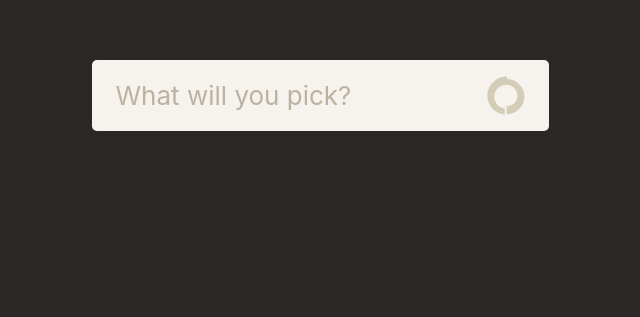
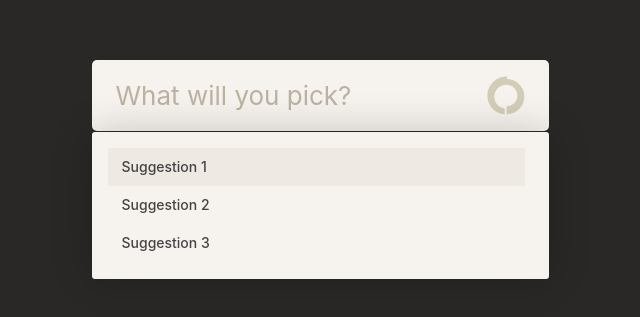
Before and after one commit to joakin/routine-take-home, a Vue app: page / in a window 1280 px wide. Shown: the part 305-622 px from the top of the page, without its empty margins (320-960 px from the left). Built offline with nearby package versions, Linux system fonts and the light colour scheme.

Commit message:
Add console suggestions initial version

```diff
--- a/src/App.vue
+++ b/src/App.vue
@@ -1,11 +1,29 @@
 <script setup lang="ts">
 import ConsoleInput from "./components/ConsoleInput.vue";
+import ConsoleSuggestions from "./components/ConsoleSuggestions.vue";
+
+const suggestions = ["Suggestion 1", "Suggestion 2", "Suggestion 3"];
 </script>
 
 <template>
   <main>
-    <ConsoleInput />
+    <div class="console">
+      <ConsoleInput />
+      <ConsoleSuggestions
+        class="console-suggestions"
+        :suggestions="suggestions"
+      />
+    </div>
   </main>
 </template>
 
-<style scoped></style>
+<style scoped>
+.console {
+  position: relative;
+}
+.console-suggestions {
+  position: absolute;
+  top: 74px;
+  left: 0;
+}
+</style>
--- a/src/assets/base.css
+++ b/src/assets/base.css
@@ -1,12 +1,40 @@
 /* semantic color variables for this project */
 :root {
-  --background-color: #292827;
-  --color-text: #444444;
+  --color-grey-1: #f6f3ee;
+  --color-grey-2: #a9a9a9;
+  --color-grey-3: #bbb2a1;
+  --color-grey-4: #d3cdb8;
+  --color-grey-5: #eee9e3;
+  --color-grey-6: #f2ede5;
+  --color-grey-7: #f9f6f3;
+  --color-black: #444444;
+  --color-figma-bg: #292827;
 
-  --background-color-light: #f6f3ee;
-  --color-text-light: #444444;
+  --background-color-dark: var(--color-figma-bg);
+  --color-text-dark: var(--color-grey-1);
 
-  --color-text-placeholder: #bbb2a1;
+  --background-color: var(--color-grey-1);
+  --background-color-selected: var(--color-grey-5);
+
+  --color-text: var(--color-black);
+
+  --color-text-placeholder: var(--color-grey-3);
+
+  --space-xxxs: 8px;
+  --space-xxs: 10px;
+  --space-xs: 12px;
+  --space-s: 14px;
+  --space: 16px;
+  --space-l: 24px;
+  --space-xl: 32px;
+
+  --font-weight: 400;
+  --font-weight-md: 500;
+
+  --font-size-s: 14px;
+  --font-size-m: 16px;
+  --font-size-l: 20px;
+  --font-size-xl: 26px;
 }
 
 *,
@@ -14,7 +42,6 @@
 *::after {
   box-sizing: border-box;
   margin: 0;
-  font-weight: normal;
 }
 
 body {
@@ -22,8 +49,8 @@ body {
   transition:
     color 0.5s,
     background-color 0.5s;
-  background: var(--background-color);
-  color: var(--color-text);
+  background: var(--background-color-dark);
+  color: var(--color-text-dark);
 }
 
 input,
@@ -31,8 +58,9 @@ select,
 td,
 button,
 textarea {
-  background-color: var(--background-color-light);
+  background-color: var(--background-color);
   color: var(--color-text);
+  font-weight: var(--font-weight);
 }
 
 body,
@@ -52,8 +80,21 @@ textarea {
     Ubuntu,
     Cantarell,
     sans-serif;
-  font-size: 16px;
+  font-size: var(--font-size-m);
   text-rendering: optimizeLegibility;
   -webkit-font-smoothing: antialiased;
   -moz-osx-font-smoothing: grayscale;
 }
+
+a {
+  text-decoration: none;
+  color: hsla(160, 100%, 37%, 1);
+  transition: 0.4s;
+  padding: 3px;
+}
+
+@media (hover: hover) {
+  a:hover {
+    background-color: hsla(160, 100%, 37%, 0.2);
+  }
+}
--- a/src/assets/main.css
+++ b/src/assets/main.css
@@ -6,19 +6,6 @@
   padding: 2rem;
 }
 
-a {
-  text-decoration: none;
-  color: hsla(160, 100%, 37%, 1);
-  transition: 0.4s;
-  padding: 3px;
-}
-
-@media (hover: hover) {
-  a:hover {
-    background-color: hsla(160, 100%, 37%, 0.2);
-  }
-}
-
 @media (min-width: 1024px) {
   body {
     display: flex;
--- a/src/components/ConsoleInput.vue
+++ b/src/components/ConsoleInput.vue
@@ -20,17 +20,20 @@ const onInput = (event: Event) => {
 
 <style scoped>
 input {
-  --x-spacing: 24px;
   width: 100%;
-  padding: 16px var(--x-spacing);
-  font-size: 26px;
+  padding: var(--space) var(--space-l);
+
+  font-size: var(--font-size-xl);
   line-height: 39px;
+
   border-radius: 5px;
+
   border: none;
   outline: none;
+
   background-image: url("../assets/logo.svg");
   background-repeat: no-repeat;
-  background-position: calc(100% - var(--x-spacing)) center;
+  background-position: calc(100% - var(--space-l)) center;
 }
 
 input.no-background {
--- /dev/null
+++ b/src/components/ConsoleSuggestionItem.vue
@@ -0,0 +1,31 @@
+<script setup>
+import { defineProps } from "vue";
+
+const props = defineProps({
+  selected: Boolean,
+});
+</script>
+
+<template>
+  <div
+    class="console-suggestion-item"
+    v-bind:class="{ selected: props.selected }"
+  >
+    <slot />
+  </div>
+</template>
+
+<style scoped>
+.console-suggestion-item {
+  font-weight: var(--font-weight-md);
+  font-size: var(--font-size-s);
+
+  padding: var(--space-xxxs) var(--space-s);
+
+  border-radius: 1px;
+}
+
+.selected {
+  background-color: var(--background-color-selected);
+}
+</style>
--- /dev/null
+++ b/src/components/ConsoleSuggestions.vue
@@ -0,0 +1,33 @@
+<script setup lang="ts">
+import ConsoleSuggestionItem from "./ConsoleSuggestionItem.vue";
+
+defineProps<{ suggestions: string[] }>();
+</script>
+
+<template>
+  <div class="console-suggestions">
+    <ConsoleSuggestionItem
+      v-for="suggestion in suggestions"
+      :key="suggestion"
+      :selected="suggestion === 'Suggestion 1'"
+    >
+      {{ suggestion }}
+    </ConsoleSuggestionItem>
+  </div>
+</template>
+
+<style scoped>
+.console-suggestions {
+  width: 100%;
+  max-height: 200px;
+  padding: var(--space) var(--space-l) var(--space) var(--space);
+  overflow-y: auto;
+
+  border-radius: 3px;
+  background-color: var(--background-color);
+  color: var(--color-text);
+
+  box-shadow: 0px 0px 40px 0px rgba(0, 0, 0, 0.2);
+  margin-top: -2px;
+}
+</style>
```
